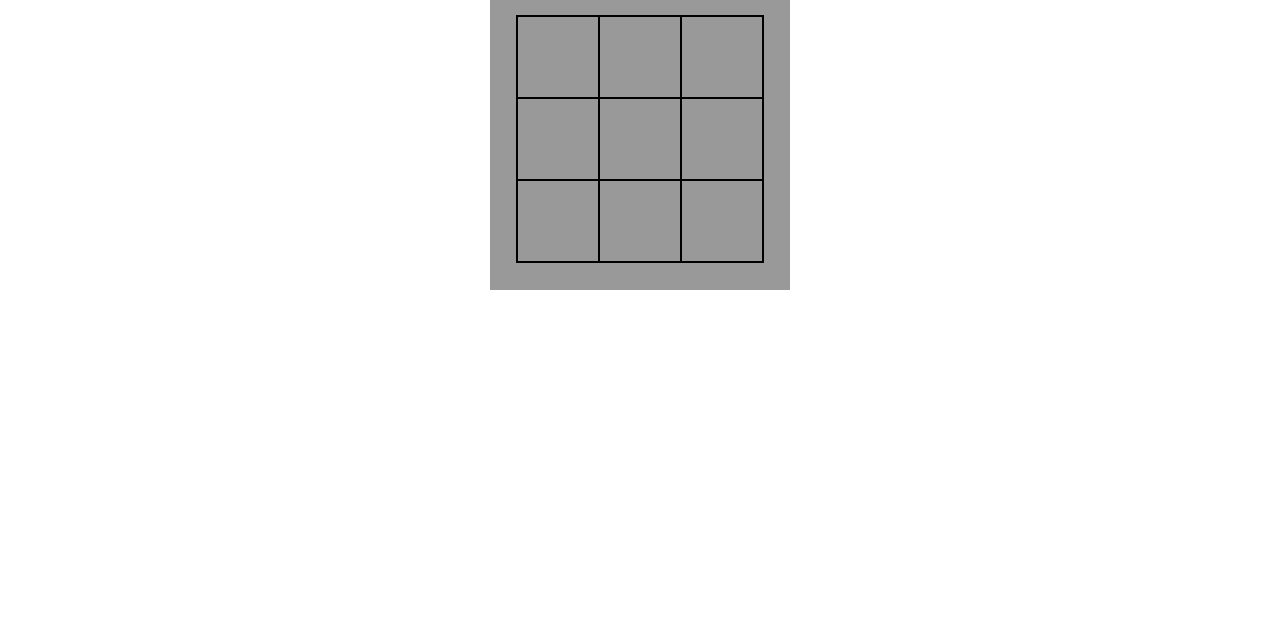
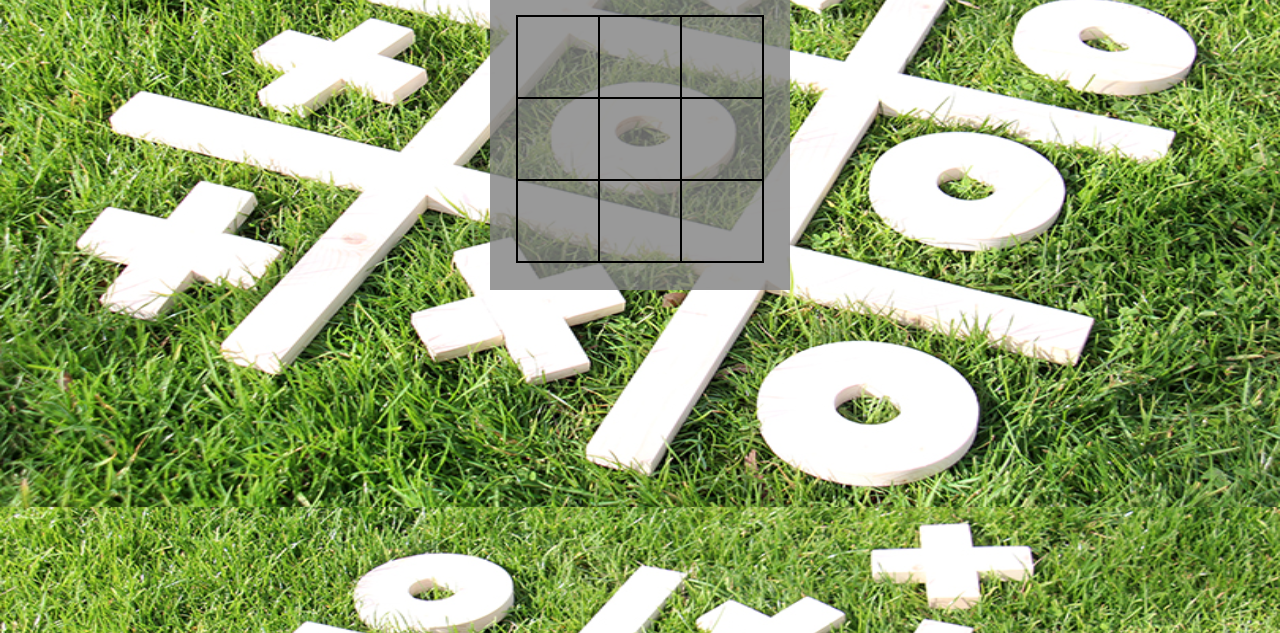
Before and after one commit to Christopher62/Js--TicTacToe, a plain HTML site: page index.html in a window 1280 px wide. Shown: the part 167-800 px from the top of the page. Drawn offline with Linux system fonts and the light colour scheme.

Commit message:
Ajout fichiers

```diff
--- a/css/style.css
+++ b/css/style.css
@@ -3,7 +3,7 @@
   padding: 0;
 }
 body{
-  background-image: url("../images/tictactoe.jpg");
+  background-image: url("../image/tictactoe.jpg");
   background-size: 100% 674px;
 }
 #game{
```
